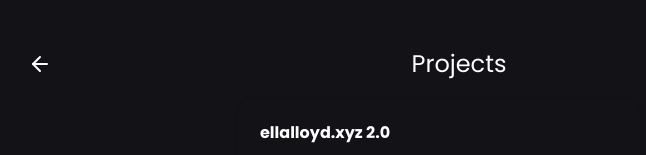
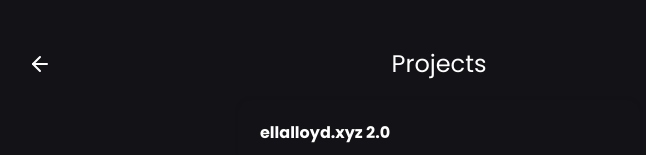
Before and after one commit to ellalloyd/ella-lloyd-portfolio, a Next.js app: page /projects in a window 1280 px wide. Shown: the top 155 px of the page, without its empty margins (201-847 px from the left). Built offline with nearby package versions, Linux system fonts and the light colour scheme.

Commit message:
tiny change for centering title

```diff
--- a/src/components/ContentHeader.tsx
+++ b/src/components/ContentHeader.tsx
@@ -8,7 +8,7 @@ function ContentHeader({ title, url }: { title: string | undefined, url: string
             <Link href={`/${url}`} className="flex">
                 <ArrowLeft className="absolute left-0 top-1/2 -translate-y-1/2 size-6 transition-transform duration-200 hover:scale-125" />
             </Link>
-            <h1 className="flex flex-1 text-2xl text-balance pl-8 lg:pl-10 text-left lg:justify-center">{title}</h1>
+            <h1 className="flex flex-1 text-2xl text-balance pl-8 lg:pl-0 text-left lg:justify-center">{title}</h1>
         </div>
     )
 }
```
